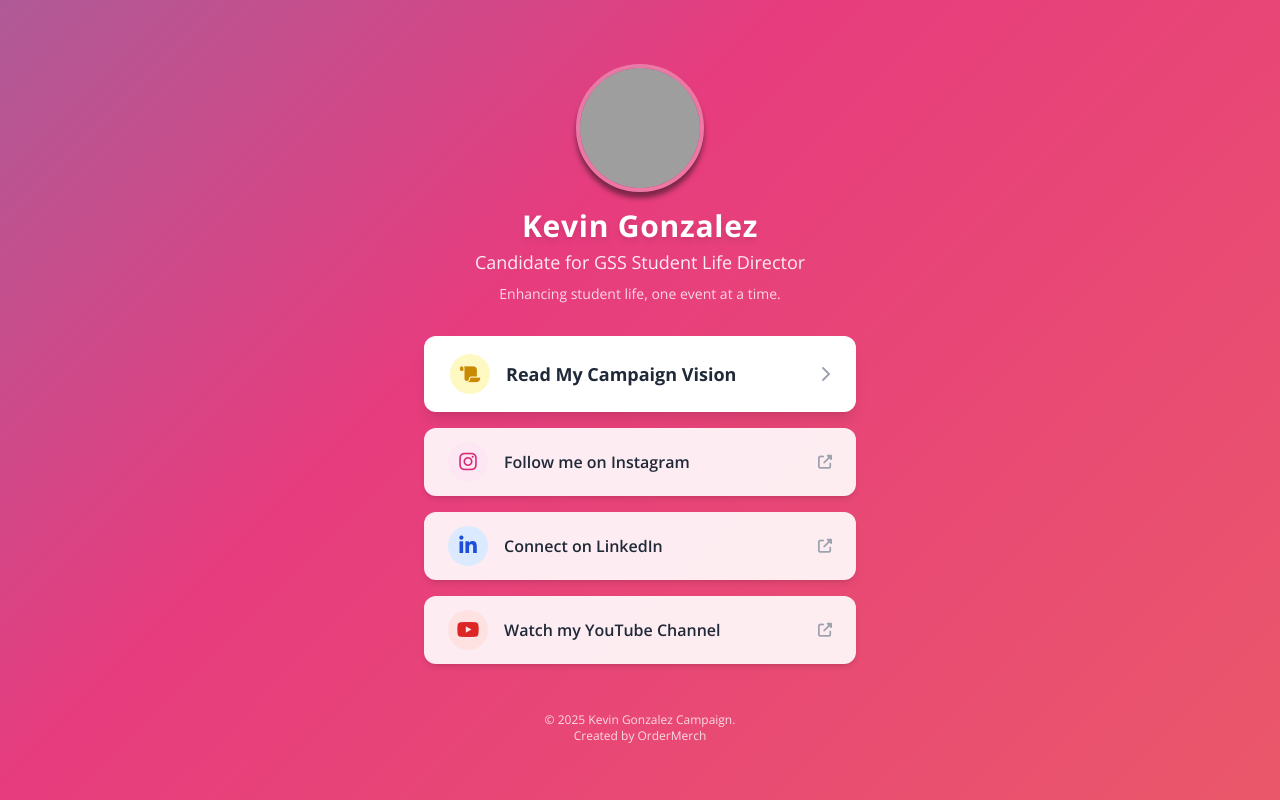
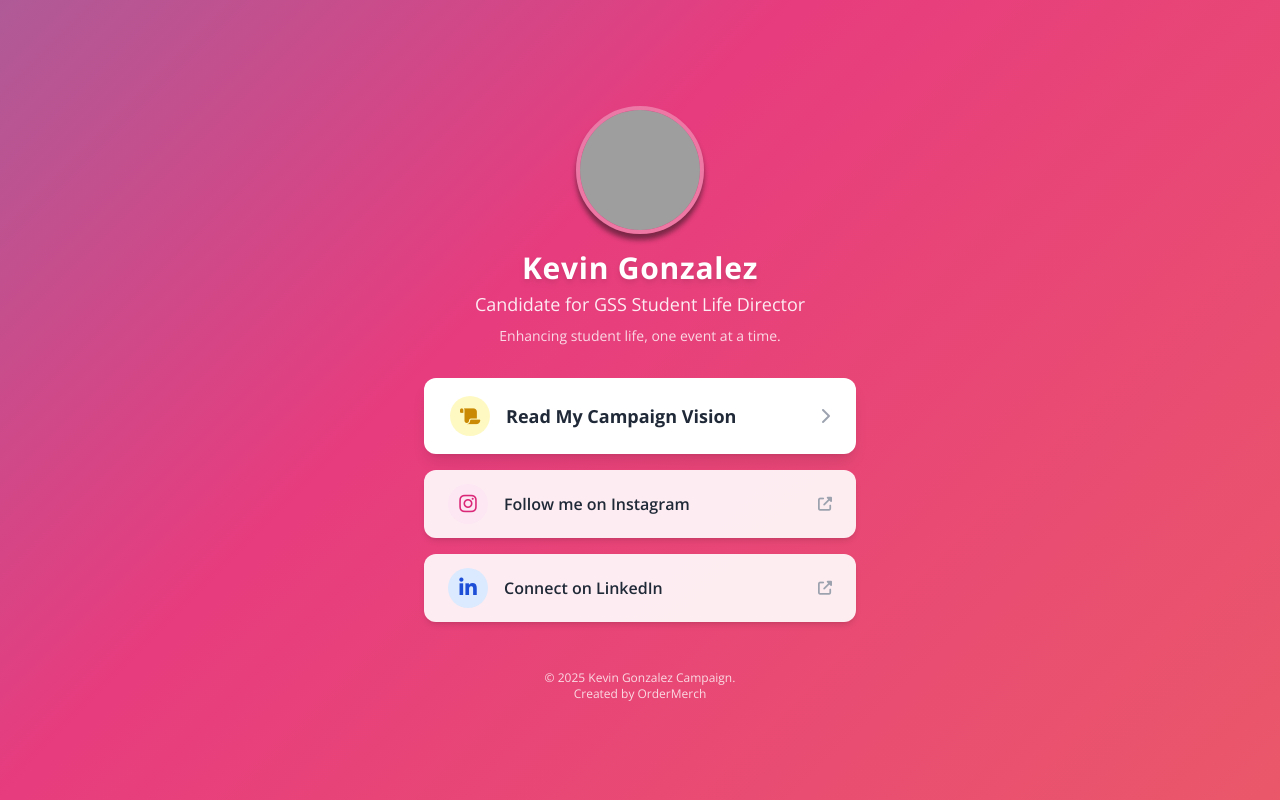
Before and after one commit to KevinAlexandro/kevinalexandro.github.io, a plain HTML site: page docs/index.html in a window 1280 px wide. Drawn offline with nearby package versions, Linux system fonts and the light colour scheme; grey boxes are pictures that could not be loaded.

Commit message:
Comment out YouTube link in index.html

```diff
--- a/docs/index.html
+++ b/docs/index.html
@@ -13,7 +13,6 @@
     <link href="https://fonts.googleapis.com/css2?family=Open+Sans:wght@300;400;600;700&display=swap" rel="stylesheet">
 
     <style>
-        /* --- YOUR CUSTOM CSS INTEGRATION --- */
 
         body {
             font-family: 'Open Sans', sans-serif;
@@ -123,7 +122,7 @@
             </a>
 
             <!-- YouTube -->
-            <a href="https://www.youtube.com/@Kevin007pln" target="_blank" class="fade-in block" style="animation-delay: 0.5s;">
+            <!-- <a href="https://www.youtube.com/@Kevin007pln" target="_blank" class="fade-in block" style="animation-delay: 0.5s;">
                 <div class="link-card bg-white/90 hover:bg-white text-gray-800 font-semibold py-3.5 px-6 rounded-xl shadow-md flex items-center justify-between group backdrop-blur-sm">
                     <div class="flex items-center">
                         <div class="w-10 h-10 bg-red-100 text-red-600 rounded-full flex items-center justify-center mr-4 group-hover:scale-110 transition-transform">
@@ -133,7 +132,7 @@
                     </div>
                     <i class="fas fa-external-link-alt text-gray-400 text-sm"></i>
                 </div>
-            </a>
+            </a> -->
 
         </div>
 
```
